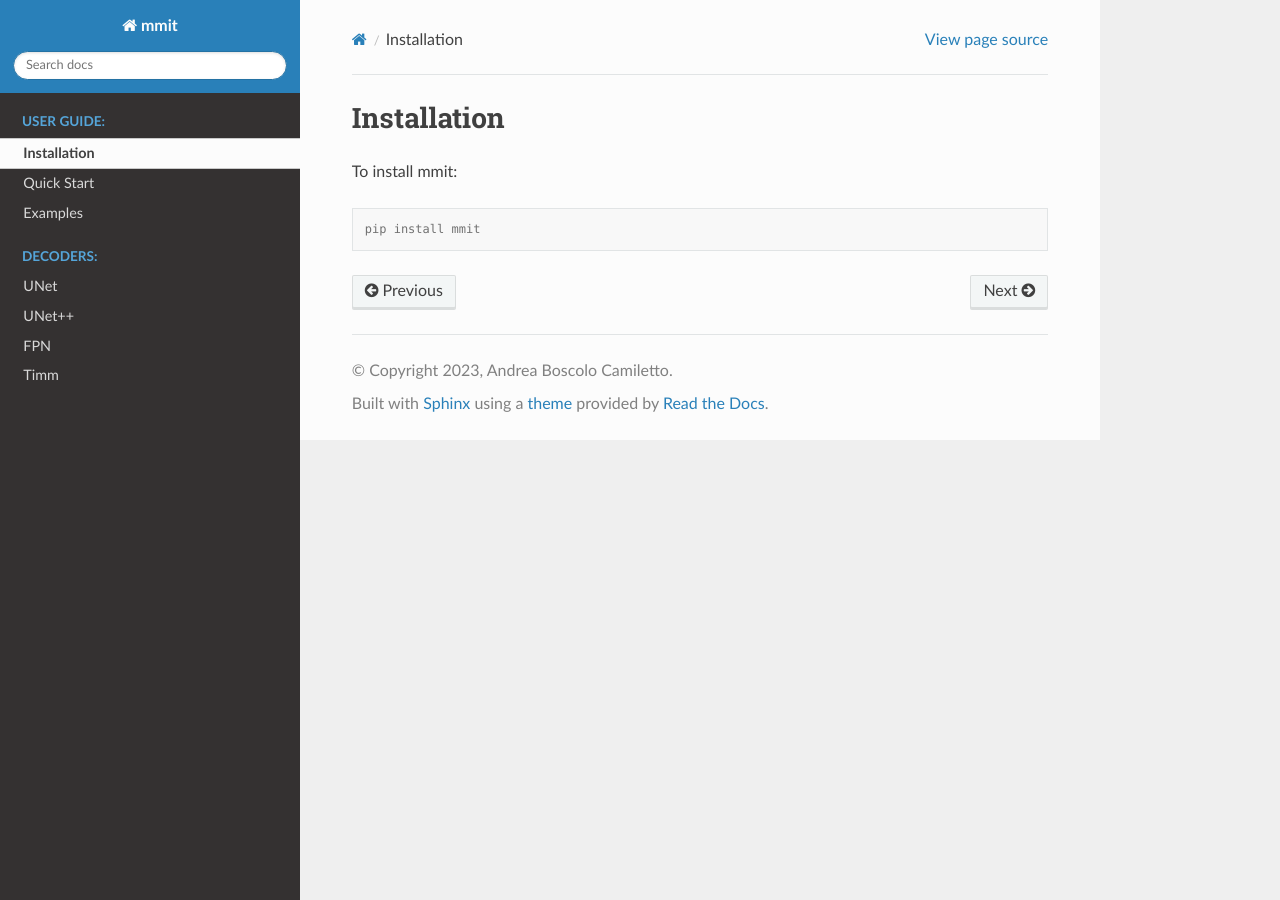
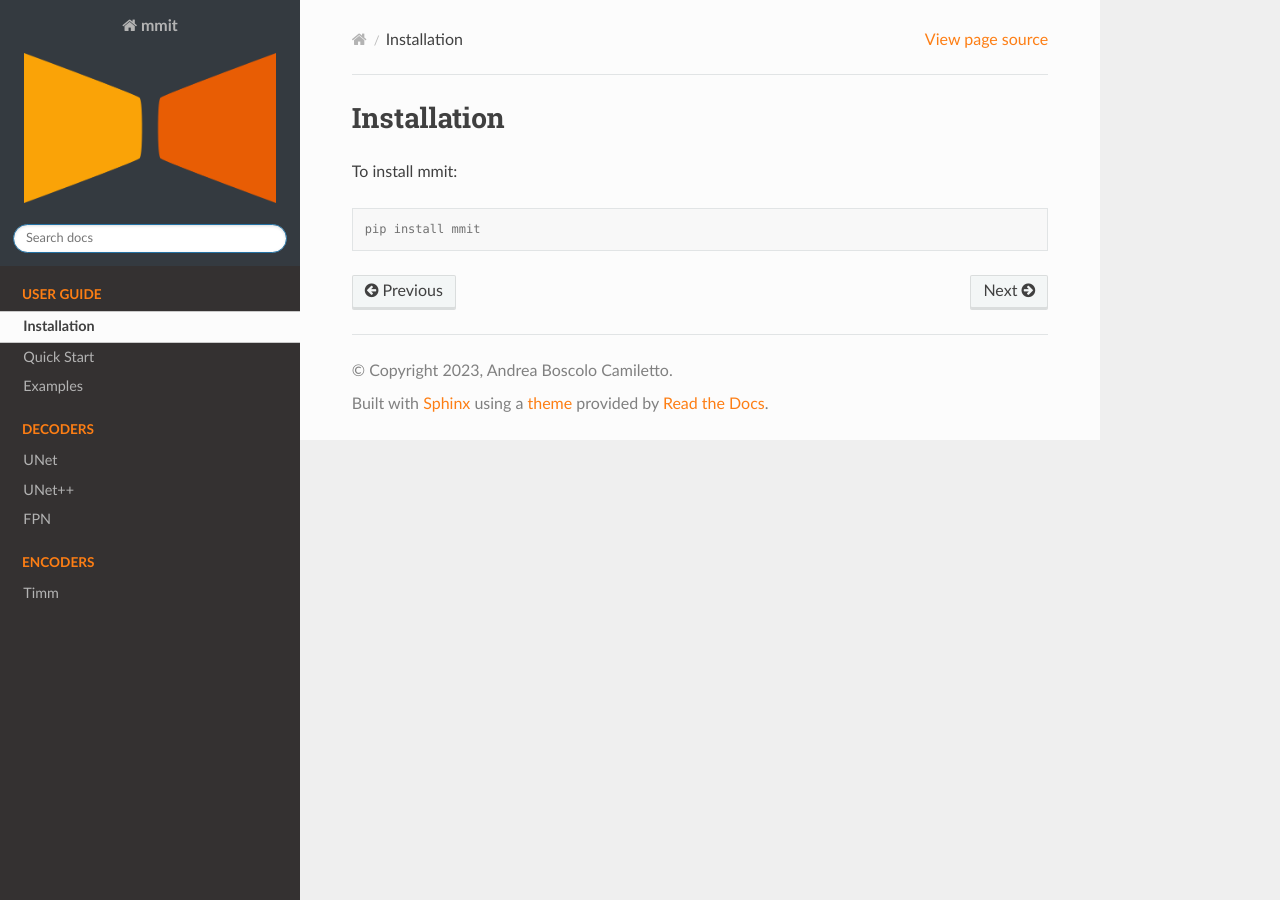
Before and after one commit to abcamiletto/mmit, a Sphinx documentation site: the page built from docs/source/guide/install.md, in a window 1280 px wide. Built offline with Sphinx 7.4.7 and the Read the Docs theme 2.0.0, drawn with Linux system fonts in a browser that asks for light colours; pages that are not in the unit, such as notebooks, are missing from menus.

Commit message:
improved docs again

```diff
--- a/README.md
+++ b/README.md
@@ -1,4 +1,4 @@
-![LogoTitle](docs/source/_static/logo_title.png)
+![LogoTitle](docs/source/_static/logo/logo_title.png)
 
 <!--Introduction-->
 
--- /dev/null
+++ b/docs/source/_static/css/baseline.css
@@ -0,0 +1,57 @@
+/* Main colors  adapted from pytorch doc */
+:root {
+    --main-bg-color: #343A40;
+    --link-color: #FD7E14;
+}
+
+
+
+/* Docs background */
+.wy-side-nav-search {
+    background-color: var(--main-bg-color);
+}
+
+/* Mobile version */
+.wy-nav-top {
+    background-color: var(--main-bg-color);
+}
+
+/* Change link colors */
+.wy-menu.wy-menu-vertical p.caption span.caption-text {
+    color: var(--link-color)
+}
+
+a {
+    color: var(--link-color);
+}
+
+a:hover {
+    color: #4F778F;
+}
+
+.wy-menu a {
+    color: #b3b3b3;
+}
+
+.wy-menu a:hover {
+    color: #b3b3b3;
+}
+
+a.icon.icon-home {
+    color: #b3b3b3;
+}
+
+.version {
+    color: var(--link-color) !important;
+}
+
+
+/* Make code blocks have a background */
+.codeblock,
+pre.literal-block,
+.rst-content .literal-block,
+.rst-content pre.literal-block,
+div[class^='highlight'] {
+    background: #f8f8f8;
+    ;
+}
--- a/docs/source/conf.py
+++ b/docs/source/conf.py
@@ -33,3 +33,8 @@
 
 html_theme = "sphinx_rtd_theme"
 html_static_path = ["_static"]
+html_logo = "_static/logo/logo.png"
+
+
+def setup(app):
+    app.add_css_file("css/baseline.css")
```
Also changed, not shown: docs/source/index.md (+5 -4 lines), docs/source/_static/logo/logo.png (renamed from docs/source/_static/logo.png), docs/source/_static/logo/logo_title.png (renamed from docs/source/_static/logo_title.png).
